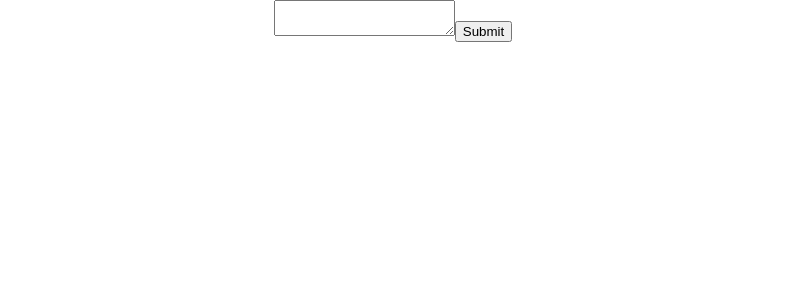
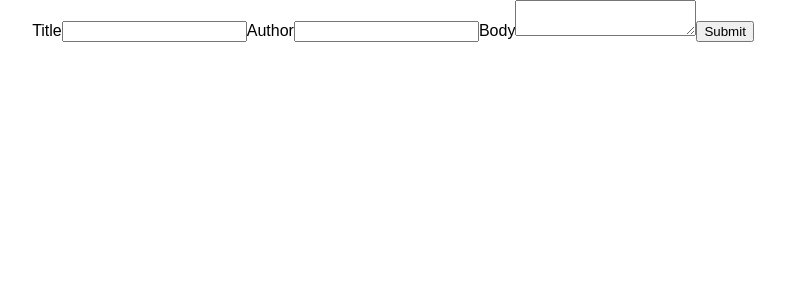
Before and after one commit to 13christopherb/forum, a React (Create React App) app: page /new in a window 1280 px wide. Shown: the top 300 px of the page, without its empty margins (247-1032 px from the left). Built offline with nearby package versions, Linux system fonts and the light colour scheme.

Commit message:
feat: Improved support for new posts

```diff
--- a/src/components/NewPost.js
+++ b/src/components/NewPost.js
@@ -1,27 +1,76 @@
 import React, { Component } from "react";
 import { connect } from 'react-redux';
-import _ from 'underscore';
+import $ from "jquery"
+import uuidv4 from 'uuid'
+import { addPost } from '../actions/actions'
 
 class NewPost extends React.Component {
 
     state = {
-        value: ''
+        value: {}
     };
 
-    handleChange = (e) => {
-        this.setState({value: e.target.value});
+    handleInputChange = (e) => {
+        const target = e.target;
+        const value = target.value;
+        const name = target.name;
+        this.setState({
+            [name]: value
+        });
     }
 
     handleSubmit = (e) => {
-        alert(this.state.value);
         e.preventDefault();
+        const post = {
+            id: uuidv4(),
+            timestamp: Date.now(),
+            title: this.state['title'],
+            body: this.state['body'],
+            author: this.state['author'],
+            category: 'react'
+        };
+        fetch(`http://localhost:3001/posts`, {
+            method: 'POST',
+            headers: {
+                Authorization: 'whatever-you-want',
+                'Content-Type': 'application/json'
+            },
+            body: JSON.stringify(post)
+        })
+        /*
+        $.ajax({
+            type: 'POST',
+            url: 'http://localhost:3001/posts',
+            data: JSON.stringify(post),
+            headers: { 'Authorization': 'key',
+                'Content-Type': 'application/json'}
+        }).then(() => {
+            this.props.dispatch(addPost(post));
+        });*/
     }
 
     render() {
         return(
             <div>
                 <form onSubmit={this.handleSubmit}>
-                    <textarea value={this.state.value} onChange={this.handleChange}></textarea>
+                    <label>
+                        Title
+                        <input
+                            name="title"
+                            onChange={this.handleInputChange}></input>
+                    </label>
+                    <label>
+                        Author
+                        <input
+                            name="author"
+                            onChange={this.handleInputChange}></input>
+                    </label>
+                    <label>
+                        Body
+                        <textarea
+                            name="body"
+                            value={this.state.body} onChange={this.handleInputChange}></textarea>
+                    </label>
                     <button type="submit">Submit</button>
                 </form>
             </div>
@@ -29,4 +78,4 @@ class NewPost extends React.Component {
     }
 }
 
-export default NewPost;
+export default connect()(NewPost)
--- a/src/components/Posts.js
+++ b/src/components/Posts.js
@@ -14,20 +14,26 @@ class Posts extends React.Component {
     }
 
     componentDidMount() {
+        /*
         $.ajax({
             type: 'GET',
             url: 'http://localhost:3001/posts',
             dataType: 'json',
             contentType: 'json',
             headers: { 'Authorization': 'foo' }
-        }).then(posts => {
-            this.props.dispatch(gotPosts(posts));
-        });
+        })*/fetch('http://localhost:3001/posts', {
+            headers: { Authorization: 'whatever-you-want' }
+        }).then(res => res.json())
+            .then(data => {
+                this.props.dispatch(gotPosts(data));
+            }
+            );
     }
 
     render() {
         let posts = [];
         _.each(this.props.posts, (post) => {
+            console.log(post);
             posts.push(<Post key={post.id} id={post.id}/>);
         });
         return(
```
